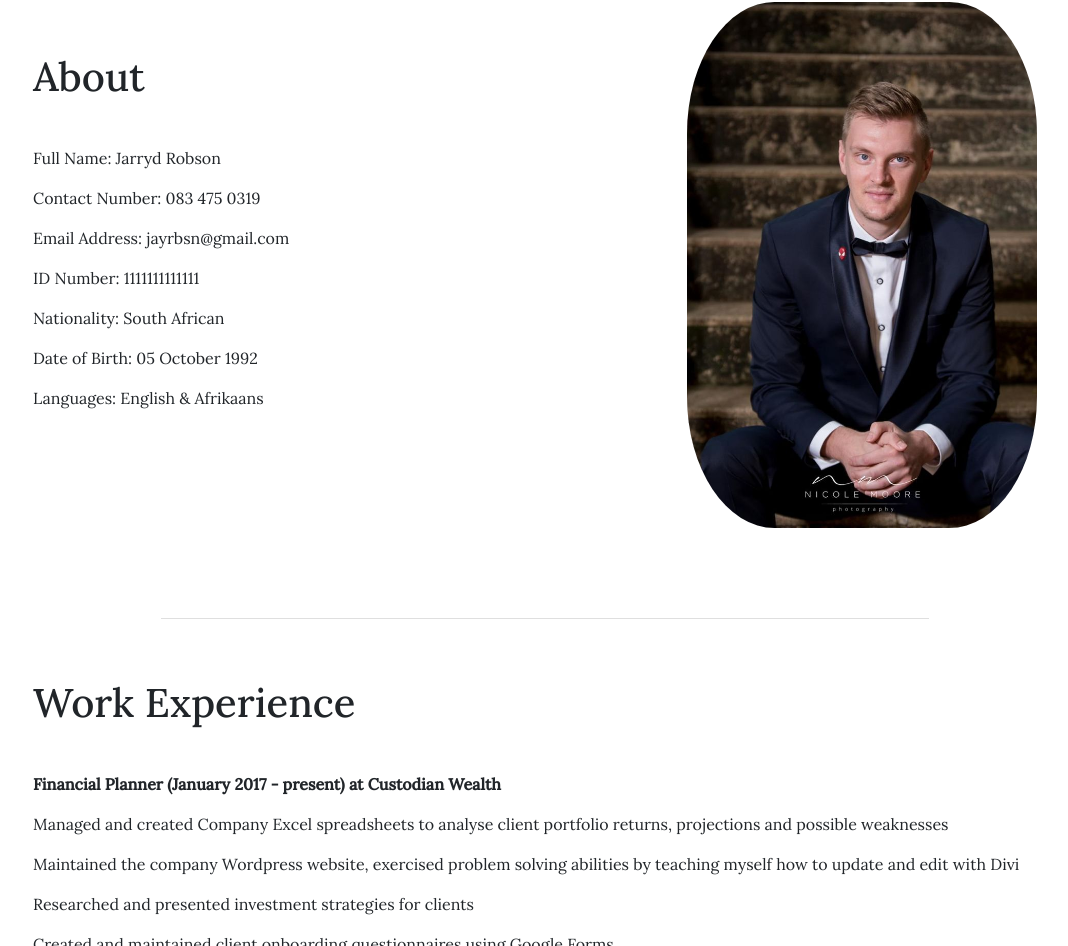
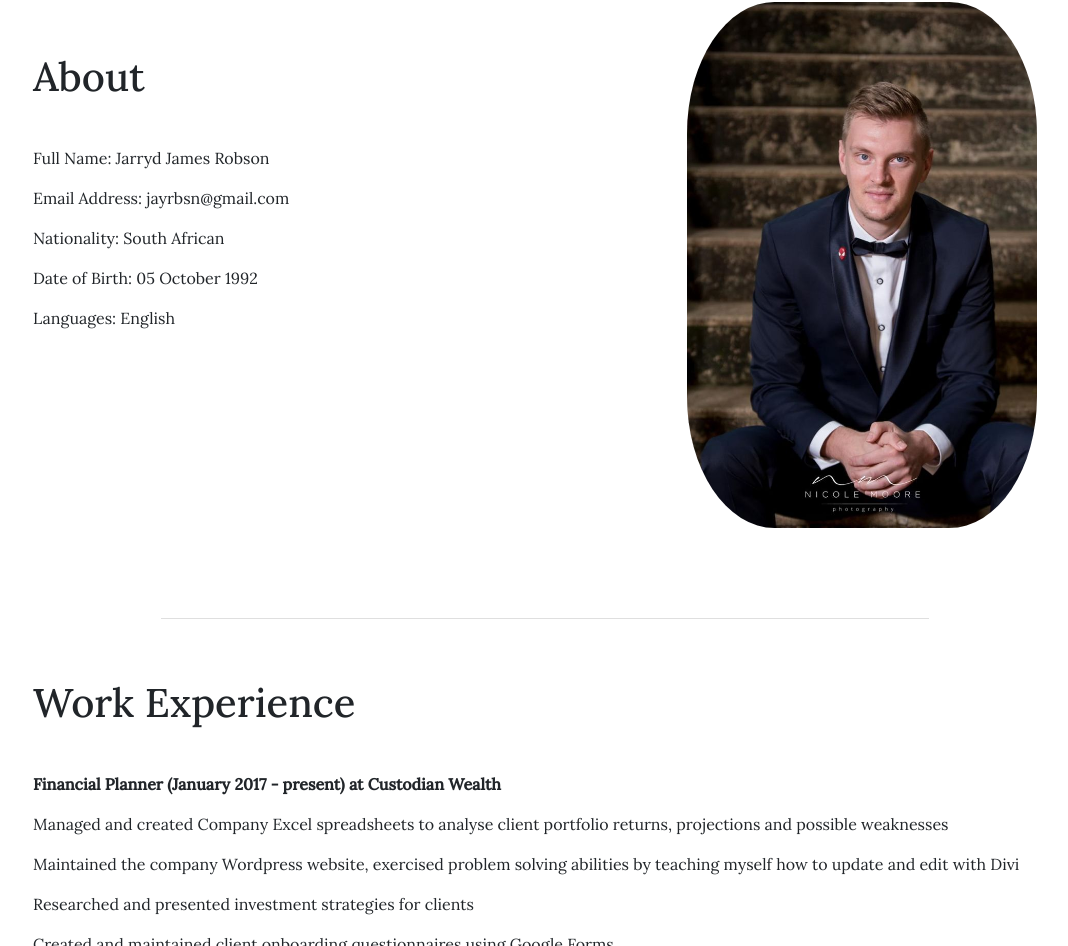
Before and after one commit to Jayrbsn/Hire-Me, a plain HTML site: page index.html in a window 1280 px wide. Shown: the part 939-1885 px from the top of the page, without its empty margins (95-1163 px from the left). Drawn offline with nearby package versions, Linux system fonts and the light colour scheme.

Commit message:
Update index.html

```diff
--- a/index.html
+++ b/index.html
@@ -66,13 +66,11 @@
       <div class="col-md-6">
         <h1>About</h1>
         <section class="work-experience">
-          <p>Full Name: Jarryd Robson</p>
-          <p>Contact Number: 083 475 0319</p>
+          <p>Full Name: Jarryd James Robson</p>
           <p>Email Address: jayrbsn@gmail.com</p>
-          <p>ID Number: 1111111111111</p>
           <p>Nationality: South African</p>
           <p>Date of Birth: 05 October 1992</p>
-          <p>Languages: English & Afrikaans</p>
+          <p>Languages: English</p>
 
         </section>
 
```
